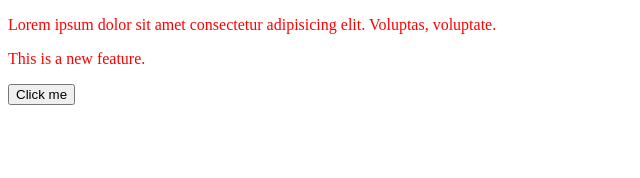
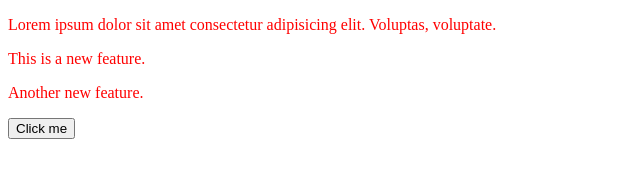
Before and after one commit to Palden371/localrepo, a plain HTML site: page index.html in a window 1280 px wide. Shown: the whole page, without its empty margins (0-640 px from the left). Drawn offline with Linux system fonts and the light colour scheme.

Commit message:
new feature2

```diff
--- a/index.html
+++ b/index.html
@@ -11,6 +11,7 @@
 <body>
     <p>Lorem ipsum dolor sit amet consectetur adipisicing elit. Voluptas, voluptate.</p>
     <p>This is a new feature. </p>
+    <P>Another new feature.</P>
     <button>Click me</button>
 </body>
 </html>
```
